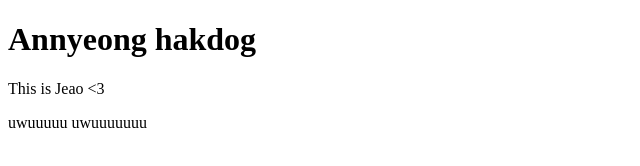
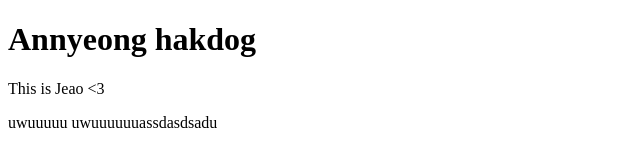
Before and after one commit to Jeao13/krazy, a plain HTML site: page index.html in a window 1280 px wide. Shown: the full height of the page, 0-640 px from the left. Drawn offline with Linux system fonts and the light colour scheme.

Commit message:
Updated index html

```diff
--- a/index.html
+++ b/index.html
@@ -7,6 +7,6 @@
         <h1>Annyeong hakdog</h1>
         <p>This is Jeao &lt;3</p>
 
-        <p>uwuuuuu uwuuuuuuu</p>
+        <p>uwuuuuu uwuuuuuuassdasdsadu</p>
     </body>
 </html>
```
